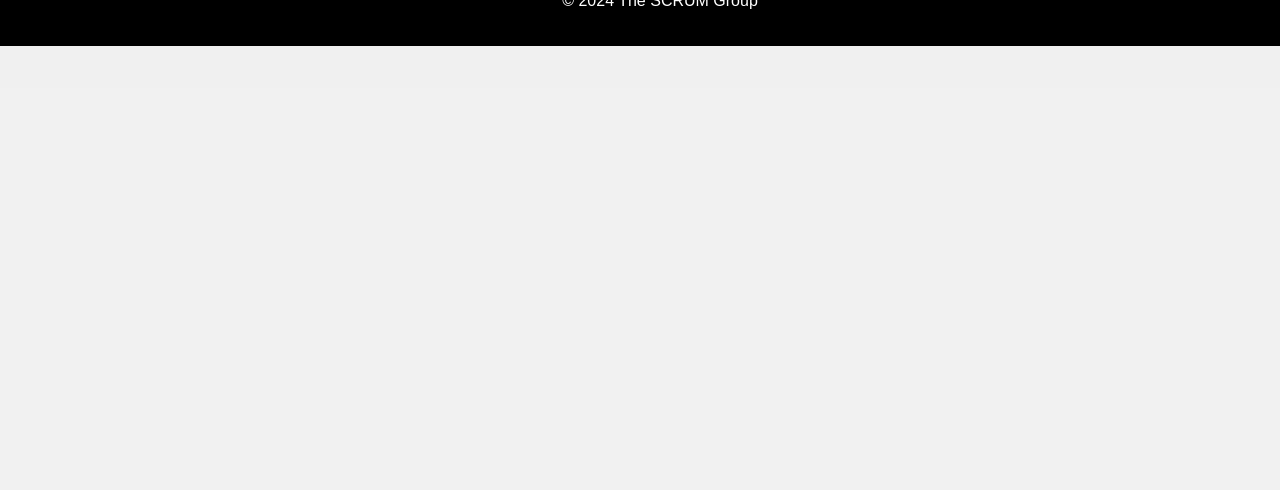
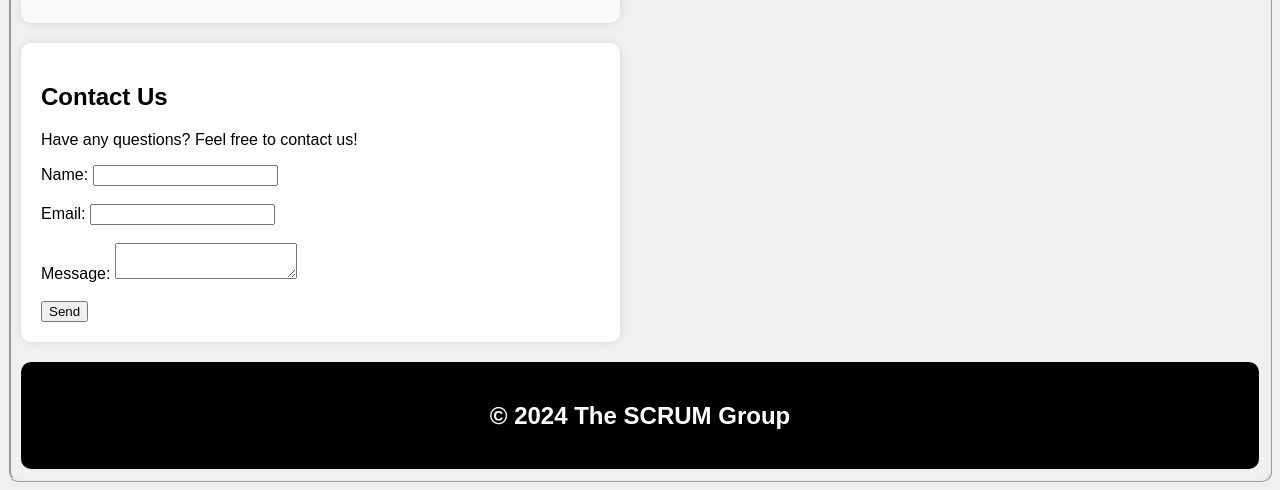
Before and after one commit to JoasDG/JoasDG.github.io, a PHP site: page / in a window 1280 px wide. Shown: the part 712-1202 px from the top of the page. Before the commit the page ends 758 px from the top, so only its background shows below. Run offline with PHP 8.4, Linux system fonts and the light colour scheme.

Commit message:
Add files via upload

```diff
--- a/index.html
+++ b/index.html
@@ -9,25 +9,61 @@
 </head>
 
 <body>
-  <header>
+
+  <div class="header">
     <h1>SCRUM</h1>
-  </header>
+  </div>
 
-  <section id="projects">
-    <h2>Projects</h2>
-    <article class="project project1">
-      <h3>Vacation Generator</h3>
-      <p>This generator will generate the best vacation location based on your input! Just say what you want and the
-        generator will do the rest.</p>
-      <img src="https://media.istockphoto.com/photos/sign-closed-for-vacation-picture-id1002901930?k=6&m=1002901930&s=170667a&w=0&h=qBq96E4KTqmfhPhNKlJuPyXcWQfsdSmbZIsIgtxrvG8=" alt="VacationImage" width="600" height="345" position="top">
-    </article>
-  </section>
+  <div class="row">
+    <div class="leftcolumn">
+      <div class="clickable-card">
+        <h2>Vacation Generator</h2>
+        <p>This generator will generate the best vacation location based on your input! Just say where you want to go
+          and the
+          generator will do the rest.</p>
+        <img src="https://picsum.photos/530/345?grayscale" alt="VacationImage" position="top">
+      </div>
+      <div class="card">
+        <h2>Contact Us</h2>
+        <p>Have any questions? Feel free to contact us!</p>
+        <form>
+          <label for="name">Name:</label>
+          <input type="text" id="name">
+          <br />
+          <br />
+          <label for="email">Email:</label>
+          <input type="email" id="email">
+          <br />
+          <br />
+          <label for="message">Message:</label>
+          <textarea id="message"></textarea>
+          <br />
+          <br />
+          <input type="submit" value="Send">
+        </form>
+      </div>
+    </div>
+    <div class="row">
+      <div class="rightcolumn">
+        <div class="card">
+          <h2>About Us</h2>
+          <p>We are a group of students from the Computer Science class at CCollege. We are trying to create a website
+            for
+            a
+            vacation generator.</p>
+        </div>
+        <div class="card">
+          <h2>Follow Us</h2>
+          <p><i>Invalid token</i></p>
+        </div>
+      </div>
+    </div>
+  </div>
 
-  <footer>
-    <p>&#169; 2024 The SCRUM Group</p>
-  </footer>
+  <div class="footer">
+    <h2>&#169; 2024 The SCRUM Group</h2>
+  </div>
 
-  <script src="script.js"></script>
 </body>
 
 </html>
--- a/style.css
+++ b/style.css
@@ -1,56 +1,96 @@
-body {
-  font-family: 'Arial', sans-serif;
-  background-color: #f0f0f0;
-  color: #000;
-  margin: 0px;
-  padding: 0px;
+* {
+  box-sizing: border-box;
 }
 
-header {
-  background-color: #000;
-  text-align: center;
-  padding: 20px;
-  margin: 0px;
-  height: 40px;
+body {
+  font-family: Arial;
+  padding: 10px;
+  background: #f0f0f0;
+  border-style: ridge;
+  border-radius: 10px;
 }
 
-h1 {
-  color: #FFFFFF;
-  margin: 0;
+.header {
+  padding: 30px;
+  text-align: center;
+  background: black;
+  color: white;
+  border-radius: 10px;
 }
 
-h2,
-h3 {
-  color: #000;
+.header h1 {
+  font-size: 50px;
 }
 
-section {
-  margin: 20px;
+.leftcolumn {
+  float: left;
+  width: 50%;
+  padding-right: 20px;
 }
 
-.project {
-  max-width: 600px;
+.rightcolumn {
+  float: left;
+  width: 50%;
+  background-color: #f1f1f1;
+  padding-left: 20px;
+}
+
+.card {
+  background-color: white;
   padding: 20px;
+  margin-top: 20px;
   border-radius: 10px;
-  background-color: white;
   box-shadow: 0 0 10px rgba(0, 0, 0, 0.1);
+}
+
+.clickable-card {
+  background-color: #FAFAFA;
+  padding: 20px;
   margin-top: 20px;
-  margin-bottom: 20px;
+  border-radius: 10px;
+  box-shadow: 0 0 10px rgba(0, 0, 0, 0.1);
   cursor: pointer;
   transition-duration: 0.4s;
 }
 
-.project1 {
-  background-color: white;
+.clickable-card:hover {
+  background-color: #FAFAFA;
   color: black;
+  box-shadow: 0 17px 11px 0 rgba(0, 0, 0, 0.24), 0 12px 45px 0 rgba(0, 0, 0, 0.19);
 }
 
-footer {
-  background-color: #000;
+.row::after {
+  content: "";
+  display: table;
+  clear: both;
+}
+
+img {
+  border-radius: 10px;
+}
+
+.footer {
+  padding: 20px;
   text-align: center;
-  margin: 0px;
-  padding: 20px;
+  background: black;
   color: white;
-  position: relative;
-  width: 100%;
+  margin-top: 20px;
+  border-radius: 10px;
 }
+
+/* responsive layout - screen adjustment */
+@media screen and (max-width: 800px) {
+
+  .leftcolumn,
+  .rightcolumn {
+    width: 100%;
+    padding: 0;
+  }
+}
+
+@media screen and (max-width: 400px) {
+  .topnav a {
+    float: none;
+    width: 100%;
+  }
+}
```
